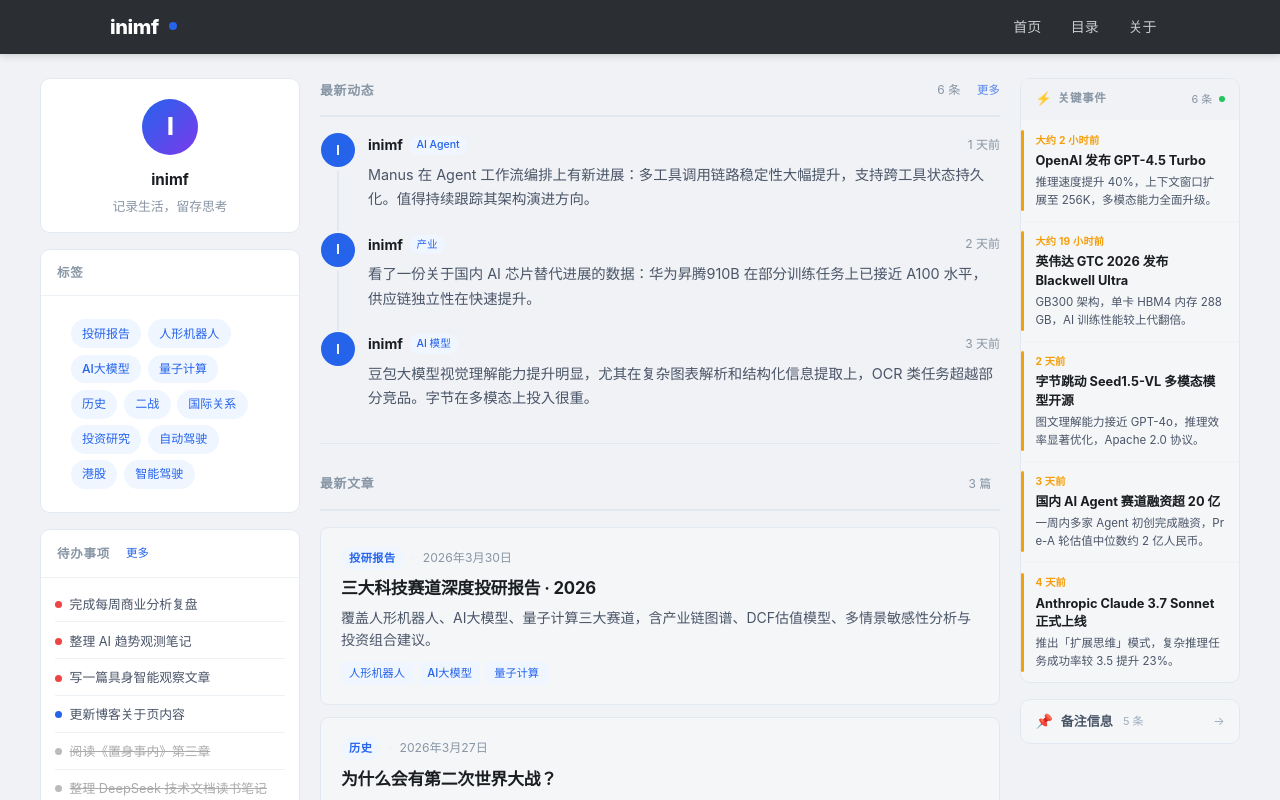
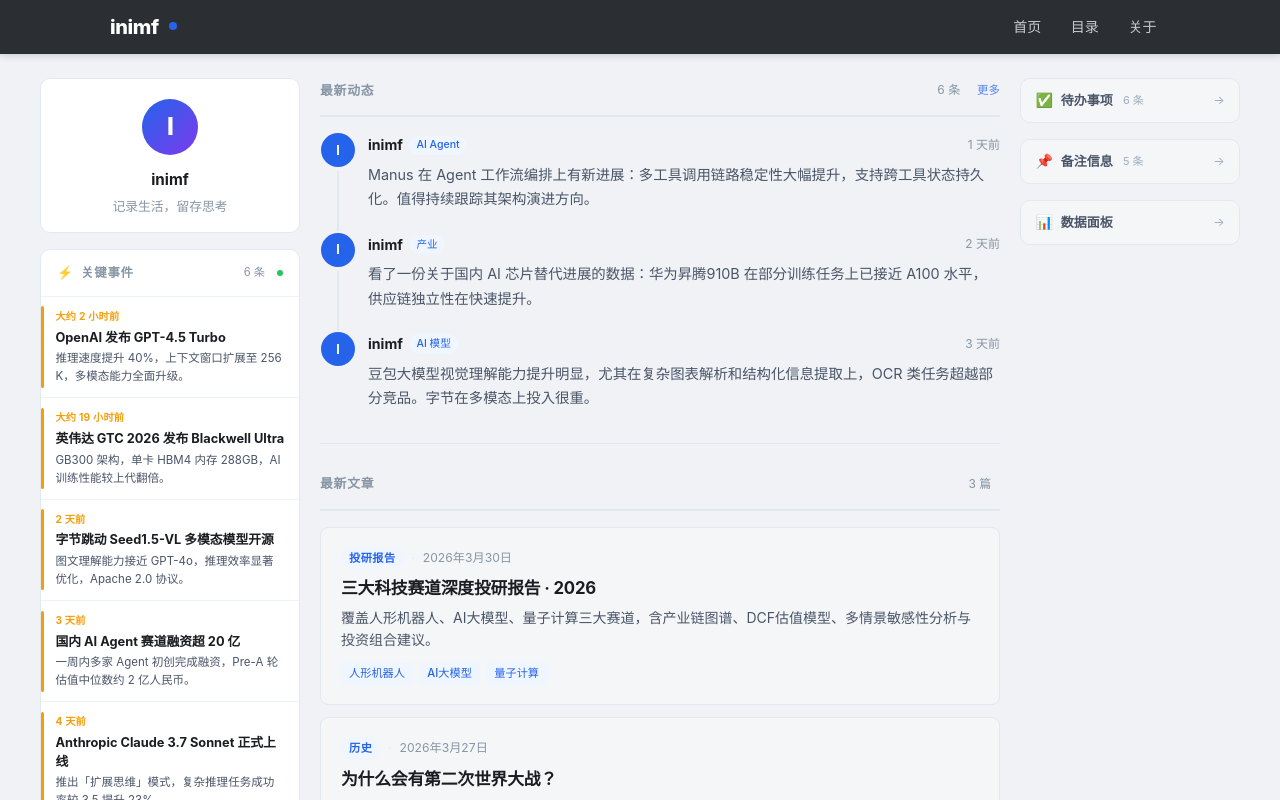
Before and after one commit to web1286/inimf-blog, a Next.js app: page / in a window 1280 px wide. Shown: the top 800 px of the page. Built offline with nearby package versions, Linux system fonts and the light colour scheme.

Commit message:
refactor: rearrange sidebar - events to left, todos/notes/analytics to right, remove tag cloud

```diff
--- a/components/Layout.tsx
+++ b/components/Layout.tsx
@@ -27,13 +27,6 @@ export default function Layout({ children, title, description, posts = [], hideS
   const pageTitle = title ? `${title} - ${config.title}` : config.title
   const pageDesc = description || config.description
   const avatarLetter = (config.author || 'I').charAt(0).toUpperCase()
-  const pendingTodos = TODO_ITEMS.filter(t => !t.done)
-  const doneTodos = TODO_ITEMS.filter(t => t.done)
-
-  // 收集所有标签（去重）
-  const allTags = Array.from(
-    new Set(posts.flatMap(p => p.tags || []))
-  )
 
   const displayEvents = EVENTS.slice(0, 5)
 
@@ -82,65 +75,29 @@ export default function Layout({ children, title, description, posts = [], hideS
               </div>
             </div>
 
-            {/* 标签云（来自最新文章 tags，自动聚合）*/}
-            {allTags.length > 0 && (
-              <div className="sidebar-card">
-                <div className="sidebar-card-header">
-                  <span className="sidebar-card-title">标签</span>
-                </div>
-                <div className="sidebar-card-body">
-                  <div className="tag-cloud">
-                    {allTags.map(tag => (
-                      <span key={tag} className="tag-cloud-item">{tag}</span>
-                    ))}
-                  </div>
-                </div>
+            {/* 关键事件（从右侧移入左侧，Bloomberg live blog 风格）*/}
+            <div className="sidebar-card" style={{overflow: 'hidden', padding: 0}}>
+              <div className="sidebar-card-header" style={{borderBottom: '1px solid var(--color-border-light)'}}>
+                <span className="sidebar-card-icon" style={{fontSize: '0.8rem'}}>⚡</span>
+                <span className="sidebar-card-title">关键事件</span>
+                <span className="rail-count-num" style={{marginLeft: 'auto', fontSize: '0.7rem', color: 'var(--color-text-muted)'}}>{EVENTS.length} 条</span>
+                <span className="rail-live-dot" style={{marginLeft: '4px'}} />
               </div>
-            )}
-
-            {/* 待办事项（数据来自 data/todos.ts）*/}
-            <div className="sidebar-card">
-              <div className="sidebar-card-header">
-                <span className="sidebar-card-title">待办事项</span>
-                <Link href="/todos" className="sidebar-more-link">更多</Link>
-              </div>
-              <div className="sidebar-card-body todo-body">
-                <ul className="todo-list">
-                  {pendingTodos.slice(0, 4).map(item => (
-                    <li key={item.id} className={`todo-item${item.priority === 'high' ? ' todo-high' : ''}`}>
-                      <span className="todo-dot" />
-                      <span className="todo-text">{item.text}</span>
+              <ul className="ev-list" style={{margin: 0}}>
+                {displayEvents.map((ev, i) => {
+                  const relTime = formatDistanceToNow(parseISO(ev.datetime), {
+                    addSuffix: true,
+                    locale: zhCN,
+                  })
+                  return (
+                    <li key={i} className="ev-item">
+                      <div className="ev-time">{relTime}</div>
+                      <div className="ev-title">{ev.title}</div>
+                      {ev.content && <div className="ev-content">{ev.content}</div>}
                     </li>
-                  ))}
-                  {doneTodos.slice(0, 2).map(item => (
-                    <li key={item.id} className="todo-item todo-done">
-                      <span className="todo-dot todo-dot-done" />
-                      <span className="todo-text">{item.text}</span>
-                    </li>
-                  ))}
-                </ul>
-              </div>
-            </div>
-
-            {/* 数据面板入口 */}
-            <div className="sidebar-card">
-              <Link href="/analytics" style={{ textDecoration: 'none', display: 'block' }}>
-                <div style={{
-                  display: 'flex',
-                  alignItems: 'center',
-                  gap: '10px',
-                  padding: '4px 0',
-                  color: '#4a5568',
-                  transition: 'color 0.15s',
-                }}
-                  onMouseEnter={e => (e.currentTarget.style.color = '#2563eb')}
-                  onMouseLeave={e => (e.currentTarget.style.color = '#4a5568')}
-                >
-                  <span style={{ fontSize: '18px', lineHeight: 1 }}>📊</span>
-                  <span style={{ fontSize: '13px', fontWeight: 600 }}>数据面板</span>
-                  <span style={{ marginLeft: 'auto', fontSize: '12px', color: '#a0aec0' }}>→</span>
-                </div>
-              </Link>
+                  )
+                })}
+              </ul>
             </div>
 
           </aside>
@@ -201,33 +158,28 @@ export default function Layout({ children, title, description, posts = [], hideS
         {!hideSidebar && (
           <aside className="site-right-rail">
 
-            {/* 关键事件（数据来自 data/events.ts）— Bloomberg live blog 风格 */}
+            {/* 待办事项入口 — 折叠为单行 */}
             <div className="rail-card">
-              <div className="rail-card-header">
-                <span className="rail-card-icon">⚡</span>
-                <span className="rail-card-title">关键事件</span>
-                <span className="rail-count-with-more" style={{marginLeft:'auto'}}>
-                  <span className="rail-count-num">{EVENTS.length} 条</span>
-                </span>
-                <span className="rail-live-dot" />
-              </div>
-              <div className="rail-card-body" style={{padding: '0'}}>
-                <ul className="ev-list">
-                  {displayEvents.map((ev, i) => {
-                    const relTime = formatDistanceToNow(parseISO(ev.datetime), {
-                      addSuffix: true,
-                      locale: zhCN,
-                    })
-                    return (
-                      <li key={i} className="ev-item">
-                        <div className="ev-time">{relTime}</div>
-                        <div className="ev-title">{ev.title}</div>
-                        {ev.content && <div className="ev-content">{ev.content}</div>}
-                      </li>
-                    )
-                  })}
-                </ul>
-              </div>
+              <Link href="/todos" style={{ textDecoration: 'none', display: 'block' }}>
+                <div style={{
+                  display: 'flex',
+                  alignItems: 'center',
+                  gap: '8px',
+                  padding: '0.65rem 0.9rem',
+                  color: '#4a5568',
+                  transition: 'color 0.15s',
+                }}
+                  onMouseEnter={e => (e.currentTarget.style.color = '#2563eb')}
+                  onMouseLeave={e => (e.currentTarget.style.color = '#4a5568')}
+                >
+                  <span style={{ fontSize: '14px', lineHeight: 1 }}>✅</span>
+                  <span style={{ fontSize: '13px', fontWeight: 600 }}>待办事项</span>
+                  <span style={{ fontSize: '11px', color: '#a0aec0', marginLeft: '2px' }}>
+                    {TODO_ITEMS.filter(t => !t.done).length} 条
+                  </span>
+                  <span style={{ marginLeft: 'auto', fontSize: '12px', color: '#a0aec0' }}>→</span>
+                </div>
+              </Link>
             </div>
 
             {/* 备注信息入口 — 折叠为单行 */}
@@ -254,6 +206,27 @@ export default function Layout({ children, title, description, posts = [], hideS
               </Link>
             </div>
 
+            {/* 数据面板入口 — 折叠为单行 */}
+            <div className="rail-card">
+              <Link href="/analytics" style={{ textDecoration: 'none', display: 'block' }}>
+                <div style={{
+                  display: 'flex',
+                  alignItems: 'center',
+                  gap: '8px',
+                  padding: '0.65rem 0.9rem',
+                  color: '#4a5568',
+                  transition: 'color 0.15s',
+                }}
+                  onMouseEnter={e => (e.currentTarget.style.color = '#2563eb')}
+                  onMouseLeave={e => (e.currentTarget.style.color = '#4a5568')}
+                >
+                  <span style={{ fontSize: '14px', lineHeight: 1 }}>📊</span>
+                  <span style={{ fontSize: '13px', fontWeight: 600 }}>数据面板</span>
+                  <span style={{ marginLeft: 'auto', fontSize: '12px', color: '#a0aec0' }}>→</span>
+                </div>
+              </Link>
+            </div>
+
           </aside>
         )}
 
```
